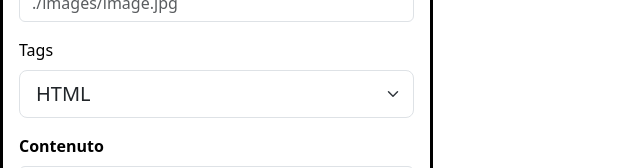
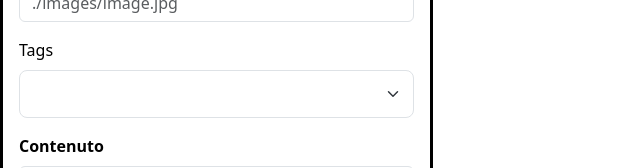
Before and after one commit to Vincenzo-Polverino/react-api, a React (Vite) app: page / in a window 1280 px wide. Both pictures are taken after a click on the button "Aggiungi". Shown: the part 225-393 px from the top of the page, without its empty margins (0-640 px from the left). Built offline with nearby package versions, Linux system fonts and the light colour scheme; no server answers.

Commit message:
add post tags

```diff
--- a/src/components/AppMain.jsx
+++ b/src/components/AppMain.jsx
@@ -118,10 +118,8 @@ function AppMain() {
                             value={newPost.tags}
                             onChange={handleChange}
                         >
-                            <option value="html">HTML</option>
-                            <option value="css">CSS</option>
-                            <option value="php">PHP</option>
-                            <option value="js">JS</option>
+                            <option value="html">{newPost.tags}</option>
+
                         </select>
                     </div>
                     <div className="mb-3">
@@ -159,6 +157,8 @@ function AppMain() {
                             <img src={`http://localhost:3000/imgs/posts/${post.image}`} alt={post.title} />
                             <h5>{post.title}</h5>
                             <p>{post.content}</p>
+                            <hr />
+                            <p><strong>Tags: </strong>{post.tags.join(', ')}</p>
 
                         </div>
                         <div>
```
